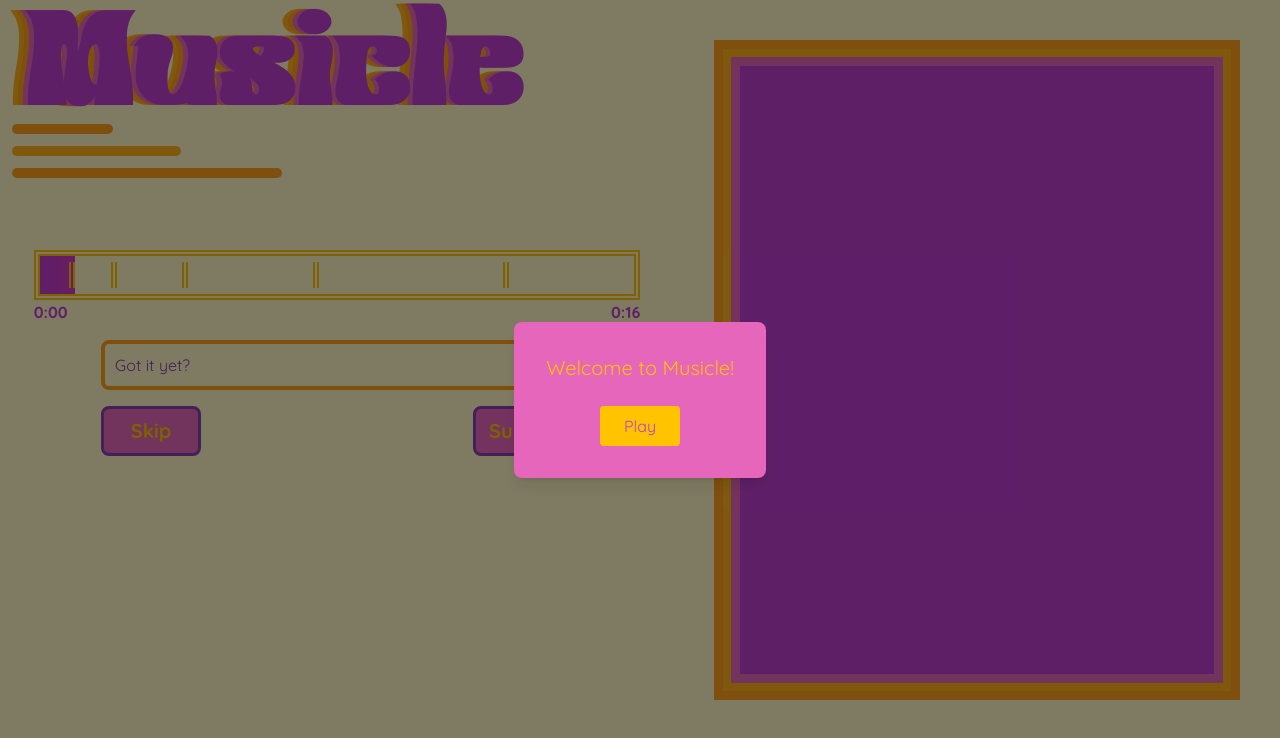
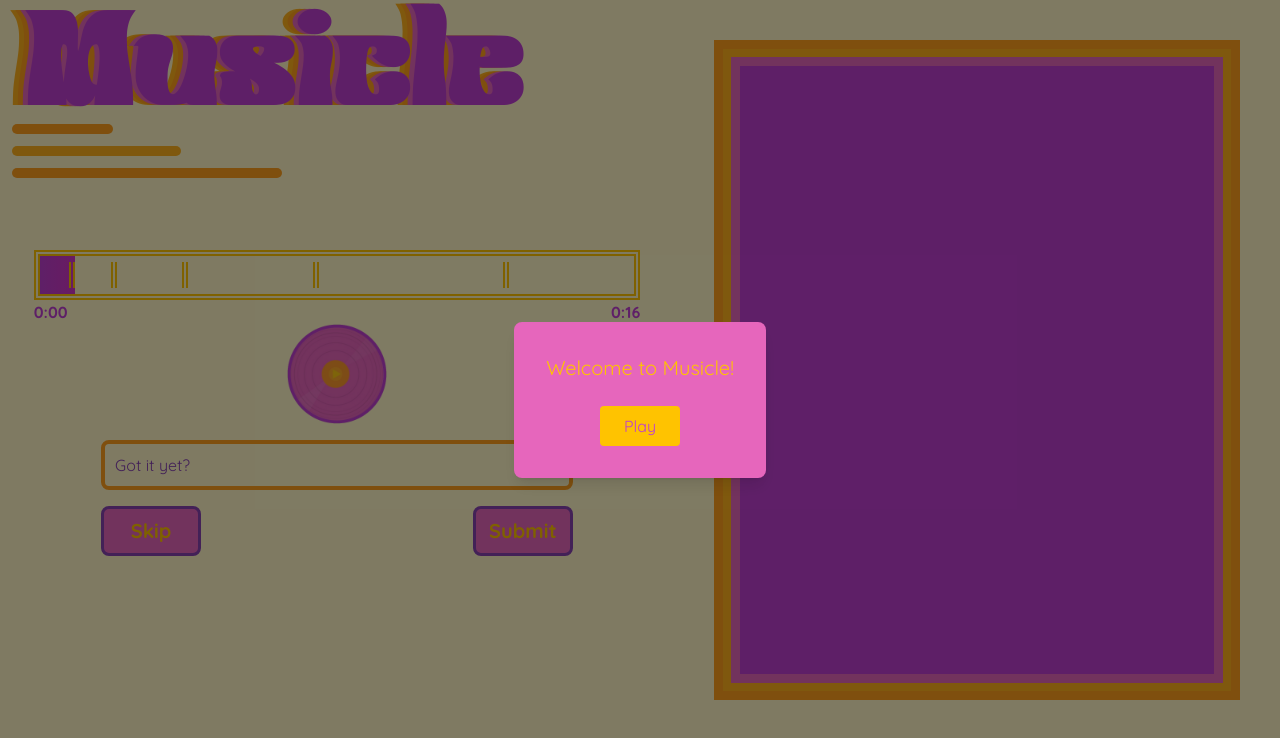
Before and after one commit to AshtonPulliam18/Musicle, a React (Vite) app: page / in a window 1280 px wide. Shown: the top 738 px of the page. Built offline with nearby package versions, Linux system fonts and the light colour scheme; a web font is replaced by a local one.

Commit message:
Better Loading
Changed how page displays while loading.

```diff
--- a/src/App.jsx
+++ b/src/App.jsx
@@ -57,7 +57,7 @@ const App = () => {
     const client_id = "f13a11c782834762976c38298c0571e7";
     const client_secret = "22e12b8aebcd4479906de80c65c6e14b";
     const auth_endpoint = "https://accounts.spotify.com/authorize";
-    const redirect = "https://musicle-seven.vercel.app";
+    const redirect =  "https://musicle-seven.vercel.app"; //"http://localhost:5173/callback";
     const scopes = "streaming user-read-email user-read-private user-read-playback-state user-modify-playback-state"
 
 
@@ -413,7 +413,7 @@ const App = () => {
                     <div className={"grow"}>
                         {logo()}
                         <Musicbar progress={progress}/>
-                        {deviceId ? playButton() : <div/>}
+                        {playButton()}
                         <GuessEntry onAddGuess={handleAddGuess} onSkip={handleSkip} token={token}/>
                     </div>
                     <div className={"grow"}>
@@ -438,7 +438,7 @@ const App = () => {
                 <div className="flex grow flex-col justify-start items-start gap-6 overflow-auto">
                     <Authenticator onAuthenticate={handleAuthenticated} isEnabled={!isAuthenticated}/>
                     <Result song={selectedTrack} status={gameStatus}/>
-                    {layout()}
+                    {isAuthenticated ? deviceId ? layout() : <div className={"bg-paleYellow"}/> :  layout()}
                 </div>
             </div>
         );
```
